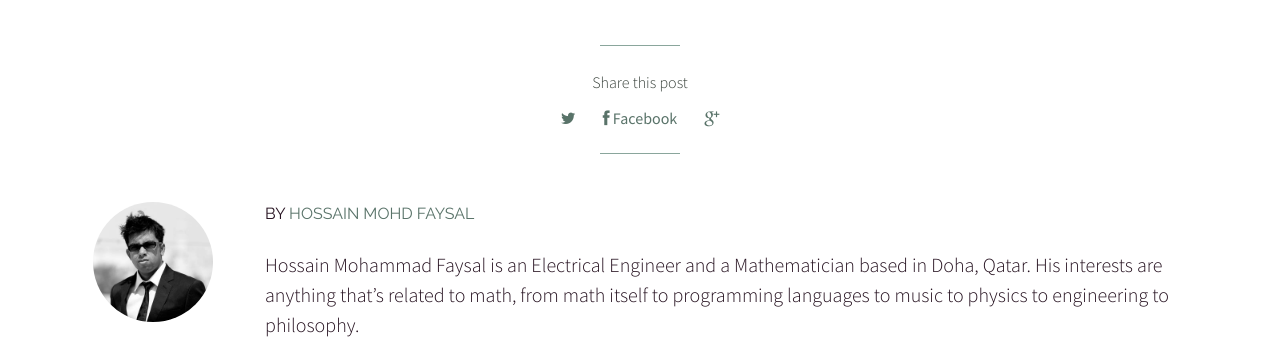
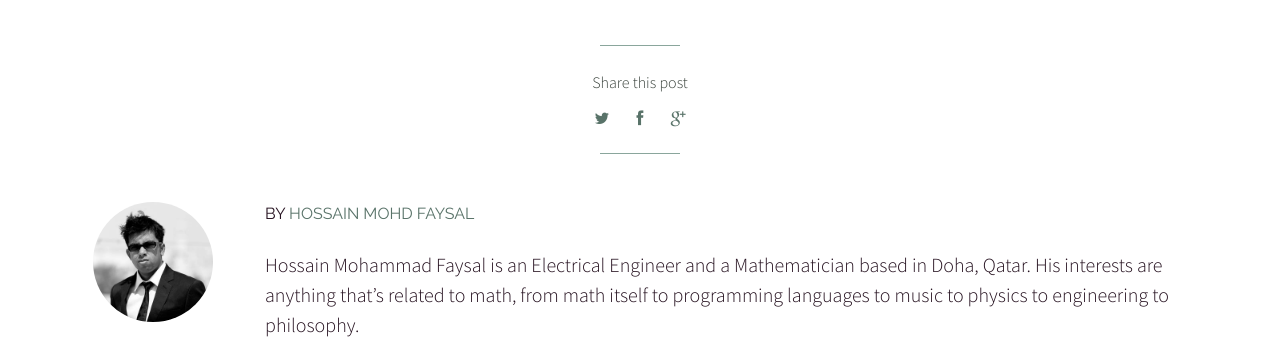
Before and after one commit to mamluka/hmfaysal.github.io, a Jekyll site: the page built from _posts/2014-01-07-video-post.md, in a window 1280 px wide. Shown: the part 1466-1805 px from the top of the page. Built offline with Jekyll 4.4.1, drawn with Linux system fonts in a browser that asks for light colours; nearby versions of some CDN libraries; comment, search, counter and statistics services are not loaded.

Commit message:
revert to older state

```diff
--- a/_includes/share.html
+++ b/_includes/share.html
@@ -13,7 +13,7 @@
             <li>
                 <a  href="https://www.facebook.com/sharer/sharer.php?u={{ site.url }}{{ page.url }}"
                 onclick="window.open(this.href, 'facebook-share','width=580,height=296');return false;" data-toggle="tooltip" title="Share on Facebook" itemprop="Facebook">
-                    <i class="icon-facebook"></i> Facebook
+                    <i class="icon-facebook"></i>
                 </a>
             </li>
             <li>
```
